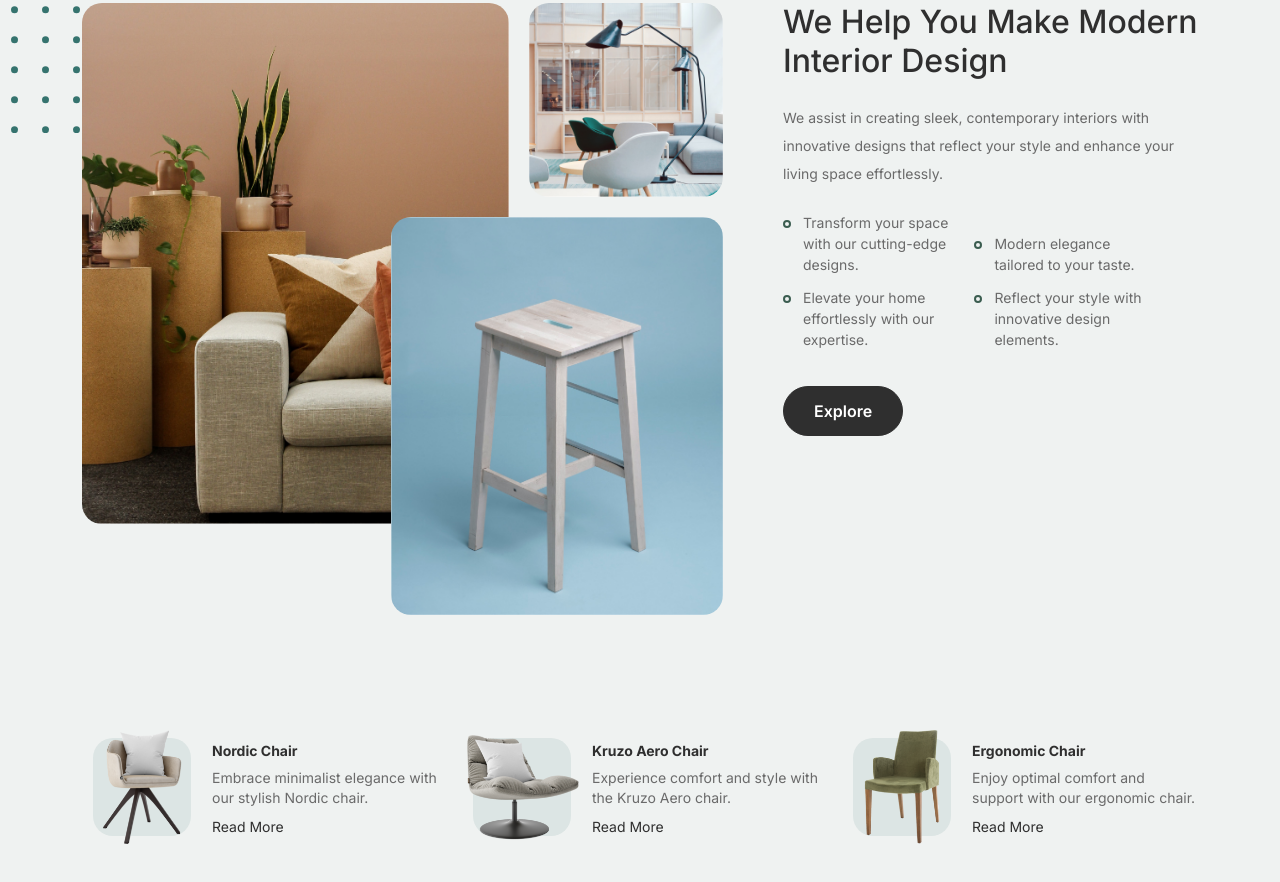
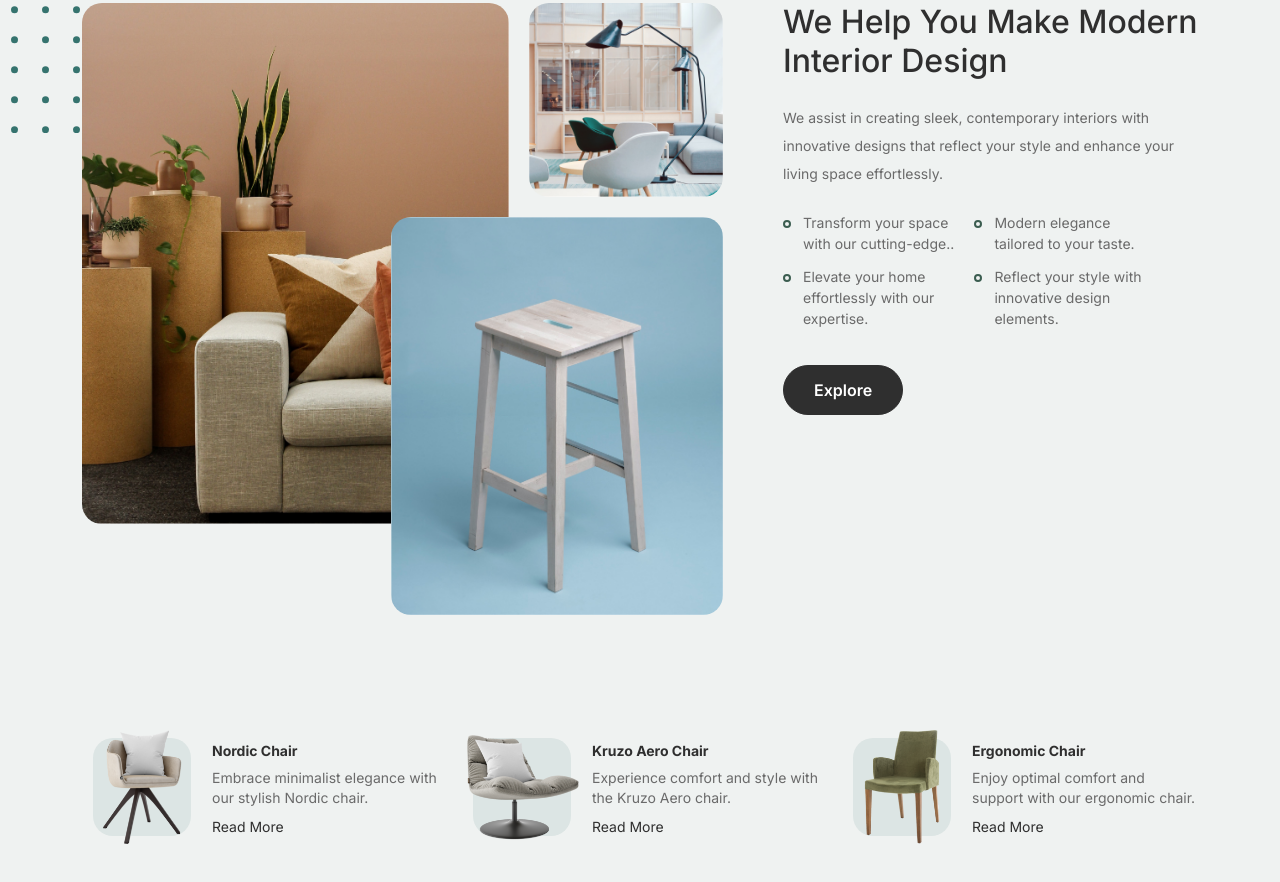
Before and after one commit to umar21-bit/furni, a plain HTML site: page index.html in a window 1280 px wide. Shown: the part 2088-2970 px from the top of the page. Drawn offline with Linux system fonts and the light colour scheme.

Commit message:
Update index.html

```diff
--- a/index.html
+++ b/index.html
@@ -218,7 +218,7 @@
 						<p>We assist in creating sleek, contemporary interiors with innovative designs that reflect your style and enhance your living space effortlessly.</p>
 
 						<ul class="list-unstyled custom-list my-4">
-							<li>Transform your space with our cutting-edge designs.</li>
+							<li>Transform your space with our cutting-edge..</li>
 							<li>Modern elegance tailored to your taste.</li>
 							<li>Elevate your home effortlessly with our expertise.</li>
 							<li>Reflect your style with innovative design elements.</li>
```
